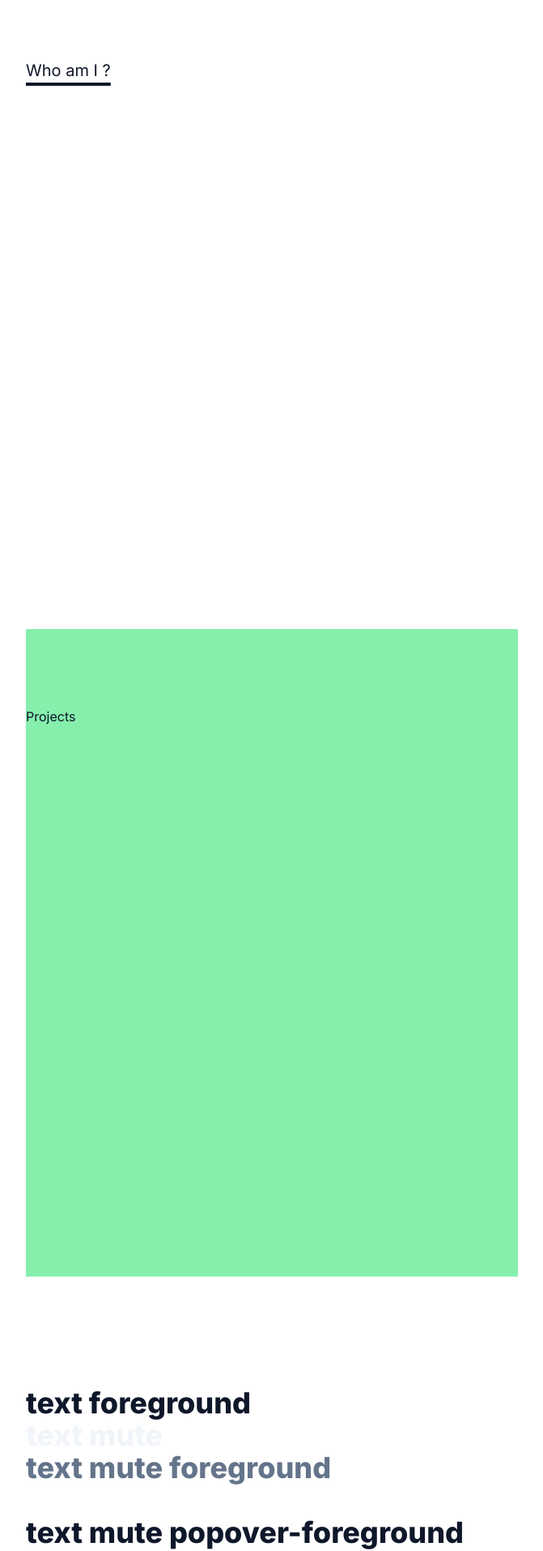
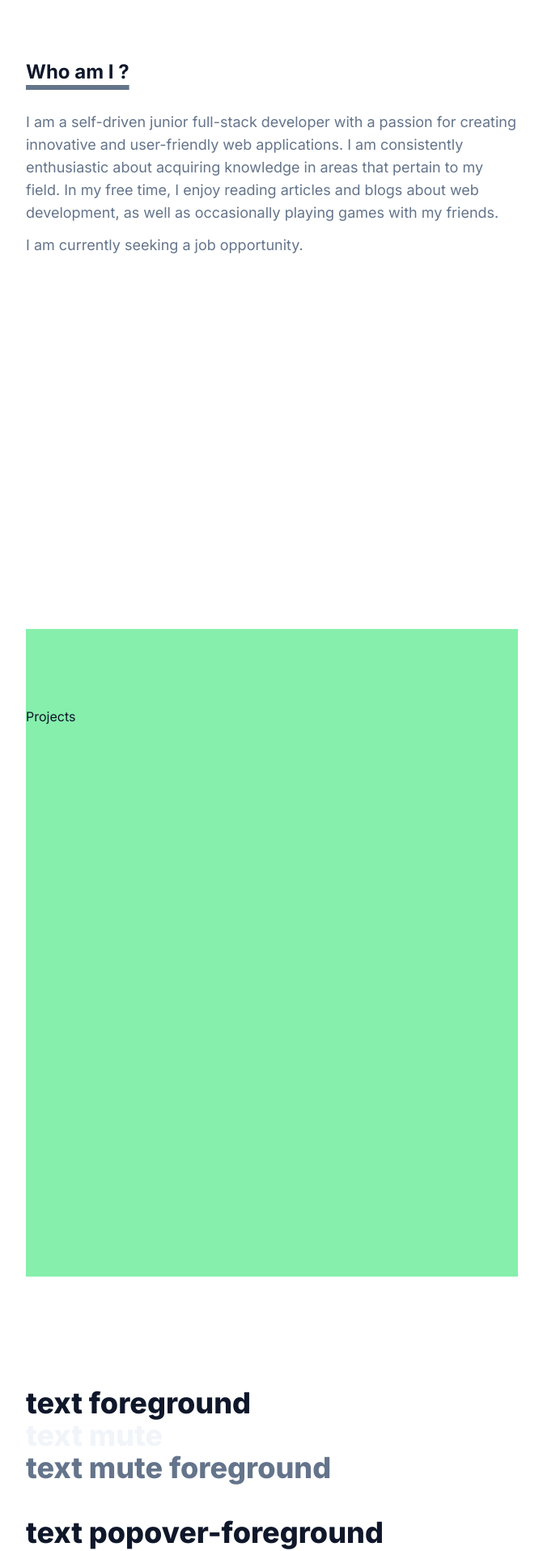
Before and after one commit to zwelhtetyan/zwel.dev, a Next.js app: page / in a window 1280 px wide. Shown: the part 560-2476 px from the top of the page at 81% size, without its empty margins (304-975 px from the left). Built offline with nearby package versions, Linux system fonts and the light colour scheme.

Commit message:
feat(progress): making about section

```diff
--- a/components/about/index.tsx
+++ b/components/about/index.tsx
@@ -1,9 +1,23 @@
 export default function About() {
   return (
-    <section id="about" className="min-h-screen pt-24">
-      <h1 className="text-mute text-xl underline decoration-4 underline-offset-8">
+    <section
+      id="about"
+      className="min-h-screen pt-24 text-muted-foreground sm:text-lg"
+    >
+      <h1 className="mb-8 text-xl font-bold text-foreground underline decoration-muted-foreground decoration-[6px] underline-offset-8 xs:text-2xl">
         Who am I ?
       </h1>
+
+      <p>
+        I am a self-driven junior full-stack developer with a passion for
+        creating innovative and user-friendly web applications. I am
+        consistently enthusiastic about acquiring knowledge in areas that
+        pertain to my field. In my free time, I enjoy reading articles and blogs
+        about web development, as well as occasionally playing games with my
+        friends.
+      </p>
+
+      <p className="mt-3">I am currently seeking a job opportunity.</p>
     </section>
   );
 }
--- a/components/contact/index.tsx
+++ b/components/contact/index.tsx
@@ -12,11 +12,9 @@ export default function Contact() {
         <h1 className="text-4xl font-extrabold text-muted-foreground">
           text mute foreground
         </h1>
-        <h1 className="text-4xl font-extrabold text-popover">
-          text mute popover
-        </h1>
+        <h1 className="text-4xl font-extrabold text-popover">text popover</h1>
         <h1 className="text-4xl font-extrabold text-popover-foreground">
-          text mute popover-foreground
+          text popover-foreground
         </h1>
         <h1 className="text-4xl font-extrabold text-primary">text primary</h1>
         <h1 className="text-4xl font-extrabold text-primary-foreground">
@@ -32,6 +30,16 @@ export default function Contact() {
         <h1 className="text-4xl font-extrabold text-accent-foreground">
           text accent foreground
         </h1>
+        <h1 className="text-4xl font-extrabold text-destructive">
+          text destructive
+        </h1>
+        <h1 className="text-4xl font-extrabold text-destructive-foreground  ">
+          text destructive foreground
+        </h1>
+        <h1 className="text-4xl font-extrabold text-card">text card</h1>
+        <h1 className="text-4xl font-extrabold text-card-foreground  ">
+          text card foreground
+        </h1>
       </div>
     </section>
   );
--- a/components/hero/index.tsx
+++ b/components/hero/index.tsx
@@ -12,7 +12,7 @@ export default function Hero() {
         className="mb-10 w-[340px]"
       />
 
-      <h1 className="flex items-center text-4xl font-bold text-muted-foreground xs:text-4xl">
+      <h1 className="flex flex-wrap items-center text-2xl font-bold text-muted-foreground xs:text-3xl sm:text-4xl">
         Hi <Icons.wavingHand className="mb-[10px] inline-block h-10 w-10" />,
         <span className="ml-2">I am</span>
         <span className="ml-2 font-extrabold text-foreground">
@@ -20,7 +20,7 @@ export default function Hero() {
         </span>
       </h1>
 
-      <div className="mt-7 rounded bg-muted px-4 py-3 text-lg">
+      <div className="mt-7 rounded bg-muted  px-4 py-2 text-center sm:py-3 sm:text-lg">
         A passionate fullstack developer based in Myanmar
       </div>
     </section>
```
